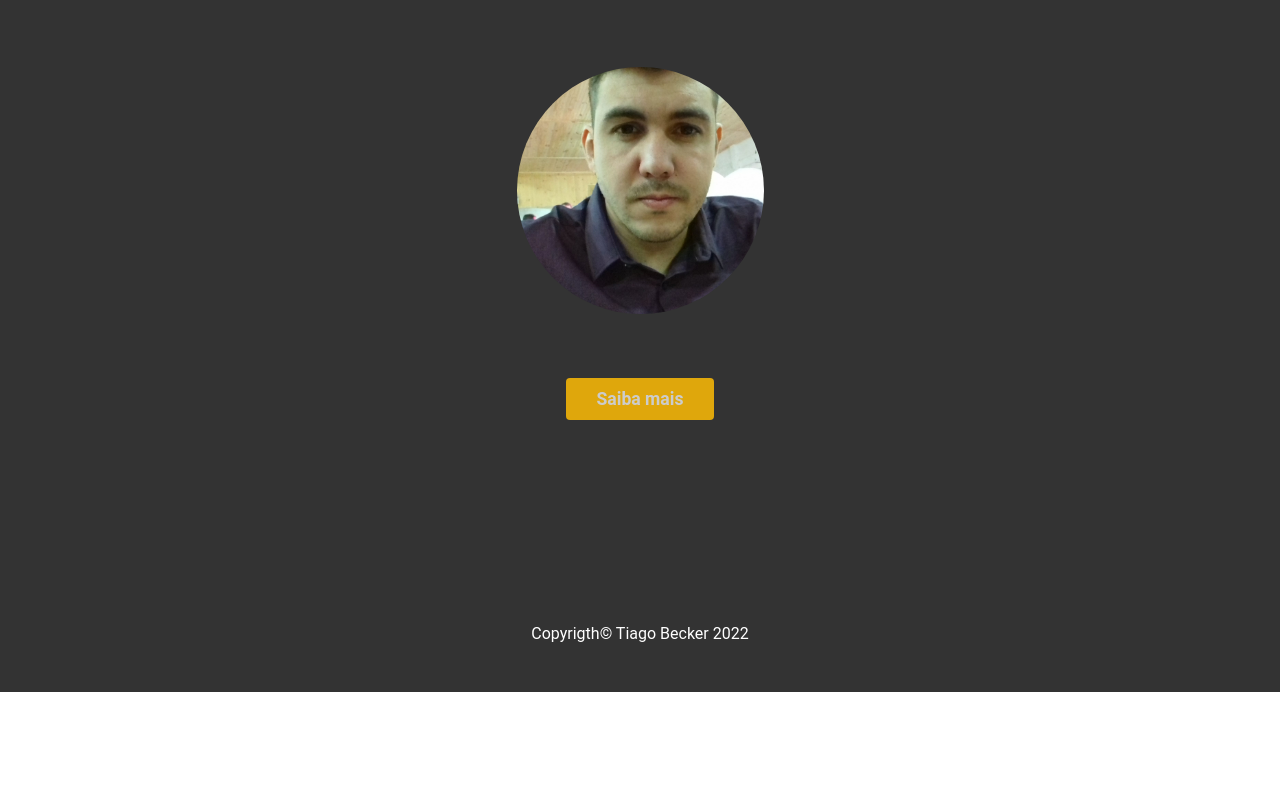
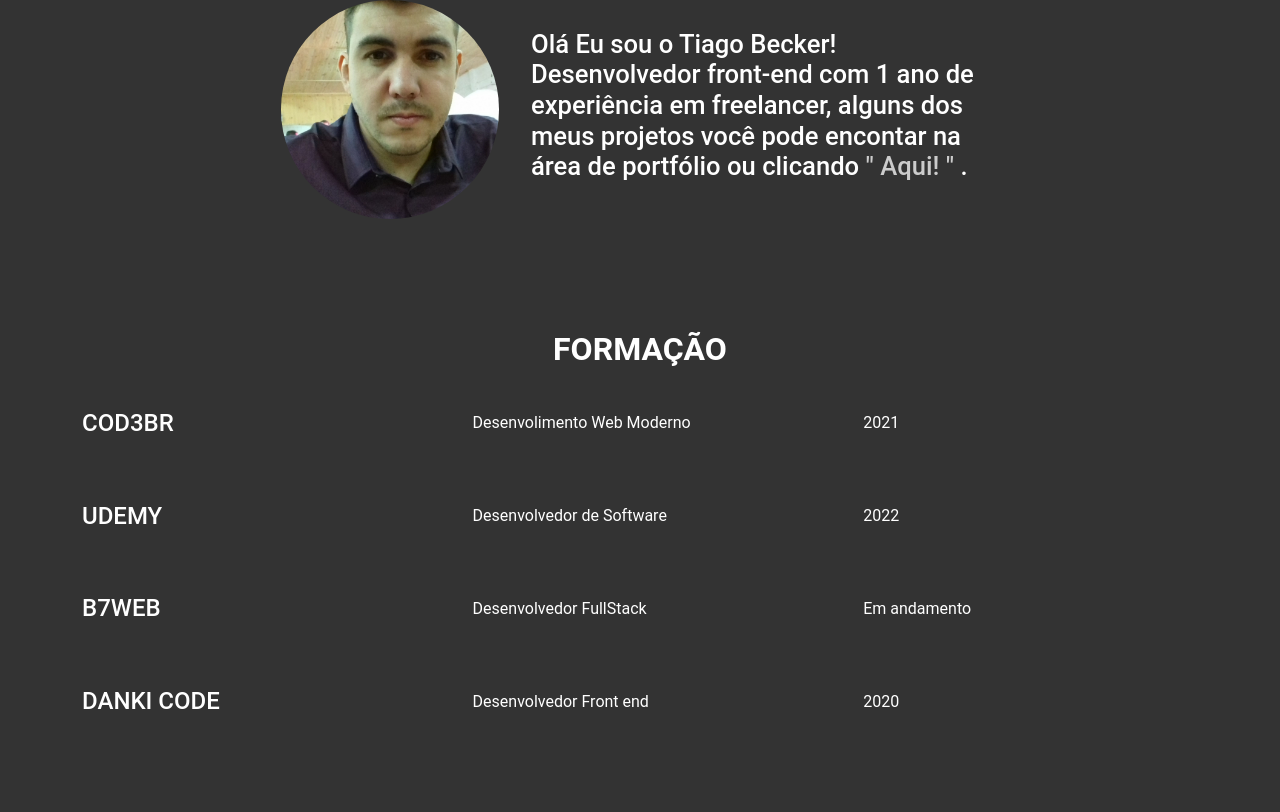
Before and after one commit to TiagoRBecker/me-website, a React (Create React App) app: page /about in a window 1280 px wide. Shown: the part 308-1120 px from the top of the page. Before the commit the page ends 1000 px from the top, so only its background shows below. Built offline with nearby package versions, Linux system fonts and the light colour scheme.

Commit message:
update about and layout

```diff
--- a/public/index.html
+++ b/public/index.html
@@ -5,7 +5,7 @@
     <meta name="viewport" content="width=device-width, initial-scale=1" />
     <meta name="author" content="Tiago Becker Desenvolvedor web-mobile">
     <meta name="robots" content="noindex,nofollow">
-    <meta name="keywords" content="Desenvolvedor front end,web,mobile,landing page,Loja virtual,e-commerce,e-mail marketing,developer,front end ,back-end"/>
+    <meta name="keywords" content="Desenvolvedor front end Caxias do sul,web,mobile,landing page,Loja virtual,e-commerce,e-mail marketing,developer,front end ,back-end"/>
     <meta name="description" content="Desenvolvedor front end web/mobile">
 
     <title>Tiago Becker Desenvolvedor Front-End</title>
--- a/src/components/About/styled.js
+++ b/src/components/About/styled.js
@@ -11,8 +11,10 @@
   justify-content:center ;
   flex-direction:column ;
   h1{
-    color:#fff;
-    font-size:1.6rem ;
+    text-align: center;
+    color: #fff;
+    font-size: 2rem;
+    text-transform:uppercase ;
   }
 
 `;
--- a/src/components/Logo/index.jsx
+++ b/src/components/Logo/index.jsx
@@ -1,9 +1,12 @@
 import * as Styled from "./styled";
 import logo from "../assets/img/logo.png"
+import { Link } from "react-router-dom";
 const Logo = () => {
   return (
     <Styled.Logo data-aos="fade-rigth">
+      <Link to="/" >
       <img src={logo} alt="logo"/>
+      </Link>
     </Styled.Logo>
   );
 };
--- a/src/components/Navigation/index.jsx
+++ b/src/components/Navigation/index.jsx
@@ -9,13 +9,13 @@
           <Link to="/">Home</Link>
         </li>
         <li>
-          <Link to="/about">About</Link>
+          <Link to="/about">Sobre</Link>
         </li>
         <li>
           <Link to="/tecnologias">Tecnologias</Link>
         </li>
         <li>
-          <Link to="/portfolio">Portfolio</Link>
+          <Link to="/portfolio">Portfólio</Link>
         </li>
         <li>
           <Link to="/contato">Contato</Link>
--- a/src/components/Pages/Sobre/index.jsx
+++ b/src/components/Pages/Sobre/index.jsx
@@ -1,7 +1,83 @@
-import {About} from "../../All"
-
-export const Sobre = ()=>{
-    return(
-        <About/>
-    )
-}
+import * as Styled from "./styled";
+import me from "../../assets/img/me.jpg";
+import {Link} from "react-router-dom"
+import { Container } from "react-bootstrap";
+export const Sobre = () => {
+  return (
+    <Styled.Contato>
+      <h1>Sobre</h1>
+      <Container>
+        <Styled.Perfil>
+          <Styled.Img>
+            <img src={me} alt="eu" />
+          </Styled.Img>
+          <Styled.Descript>
+            <h3>
+              Olá Eu sou o Tiago Becker! Desenvolvedor front-end com 1 ano de
+              experiência em freelancer, alguns dos meus projetos você pode
+              encontar na área de portfólio ou clicando
+               <Link to="/portfolio"> " Aqui! " </Link>.
+            </h3>
+          </Styled.Descript>
+        </Styled.Perfil>
+        <Styled.Cursos>
+          <Styled.Title>
+            <h1>Formação</h1>
+          </Styled.Title>
+          <Styled.Formacao>
+            <div className="cursos">
+              <div className="title">
+                <h2>COD3BR</h2>
+              </div>
+              <div className="name">
+                <p>Desenvolimento Web Moderno</p>
+              </div>
+              <div className="data">
+                <p>2021</p>
+              </div>
+            </div>
+          </Styled.Formacao>
+          <Styled.Formacao>
+            <div className="cursos">
+              <div className="title">
+                <h2>UDEMY</h2>
+              </div>
+              <div className="name">
+                <p>Desenvolvedor de Software</p>
+              </div>
+              <div className="data">
+                <p>2022</p>
+              </div>
+            </div>
+          </Styled.Formacao>
+          <Styled.Formacao>
+            <div className="cursos">
+              <div className="title">
+                <h2>B7WEB</h2>
+              </div>
+              <div className="name">
+                <p>Desenvolvedor FullStack</p>
+              </div>
+              <div className="data">
+                <p>Em andamento</p>
+              </div>
+            </div>
+          </Styled.Formacao>
+          <Styled.Formacao>
+            <div className="cursos">
+              <div className="title">
+                <h2>DANKI CODE</h2>
+              </div>
+              <div className="name">
+                <p>Desenvolvedor Front end</p>
+              </div>
+              <div className="data">
+                <p>2020</p>
+              </div>
+            </div>
+          </Styled.Formacao>
+        </Styled.Cursos>
+      </Container>
+    </Styled.Contato>
+  );
+};
--- /dev/null
+++ b/src/components/Pages/Sobre/styled.js
@@ -0,0 +1,113 @@
+import styled from "styled-components"
+export const Contato = styled.div`
+width:100%;
+height:100% ;
+min-height:100vh;
+background-color:#333 ;
+padding:50px 0 ;
+display:flex ;
+align-items:center ;
+justify-content:center ;
+flex-direction:column ;
+h1{
+    color:#fff;
+    font-weight:bold ;
+    font-size:2rem ;
+    text-align:center ;
+    text-transform:uppercase ;
+}
+
+`
+export const Perfil = styled.div`
+width:100%;
+height:100%;
+margin:6rem 0 ;
+display:flex;
+align-items:center;
+justify-content:center;
+@media screen and (max-width:760px){
+    flex-direction:column ;
+}`
+export const Img = styled.div`
+width:100%;
+height:100%;
+max-width:250px;
+max-height:250px;
+padding:1rem ;
+background-color:#333 ;
+img{
+    width:100% ;
+    height:100% ;
+    border-radius:50% ;
+}`
+
+export const Descript = styled.div`
+width:100%;
+max-width:500px;
+height:100% ;
+background-color:#333 ;
+color:#fff ;
+display:flex ;
+align-items:center ;
+justify-content:center ;
+padding:1rem ;
+h3{
+    font-size:1.6rem ;
+    a{
+        text-decoration:none ;
+        cursor:pointer ;
+        color: #ccc;
+    }
+}
+`
+export const Cursos = styled.div`
+width:100%;
+height:100%;
+display:flex;
+align-items:center;
+justify-content:center;
+flex-direction:column;
+margin:6rem 0;`
+export const Title = styled.div``
+export const Formacao = styled.div`
+width:100% ;
+height:100% ;
+display:flex ;
+align-items:center ;
+justify-content:center;
+.cursos{
+    width:100% ;
+    height:100% ;
+    align-items:center;
+    display:flex ;
+    justify-content:space-between ;
+    padding:2rem 0 ;
+    @media screen and (max-width:760px){
+        flex-direction:column ;
+        padding:1rem ;
+
+    }
+
+    h2,p{
+
+        color:#fff ;
+        margin:0 ;
+        padding:0;
+        }
+        h2{
+            font-size:1.5rem ;
+        }
+
+
+    .title,.name,.data{
+        width:30% ;
+        @media screen and (max-width:760px){
+            width:100% ;
+            padding:0.4rem  0;
+            display:flex ;
+            align-items:center ;
+            justify-content:center ;
+        }
+    }
+}
+`
--- a/src/components/Pages/Tecnologias/index.jsx
+++ b/src/components/Pages/Tecnologias/index.jsx
@@ -4,7 +4,7 @@
 export const Tecnologias = () => {
   return (
     <Styled.BoxTecnologia>
-      <h1>Conhecimentos </h1>
+      <h1>Principais Tecnologias  </h1>
       <Container>
         <Styled.Front>
           <Styled.Title>
--- a/src/components/Projetos/styled.js
+++ b/src/components/Projetos/styled.js
@@ -9,6 +9,8 @@
   h1 {
     text-align: center;
     color: #fff;
+    font-size: 2rem;
+    text-transform:uppercase ;
   }
   @media screen and (max-width: 760px) {
     padding: 10px;
--- a/src/components/Techs/styled.js
+++ b/src/components/Techs/styled.js
@@ -10,6 +10,7 @@
     text-align: center;
     color: #fff;
     font-size: 2rem;
+    text-transform:uppercase ;
   }
 `;
 export const TechsBox = styled.div`
```
Also changed, not shown: 8 other files (tests, documents, lock files or other folders).
